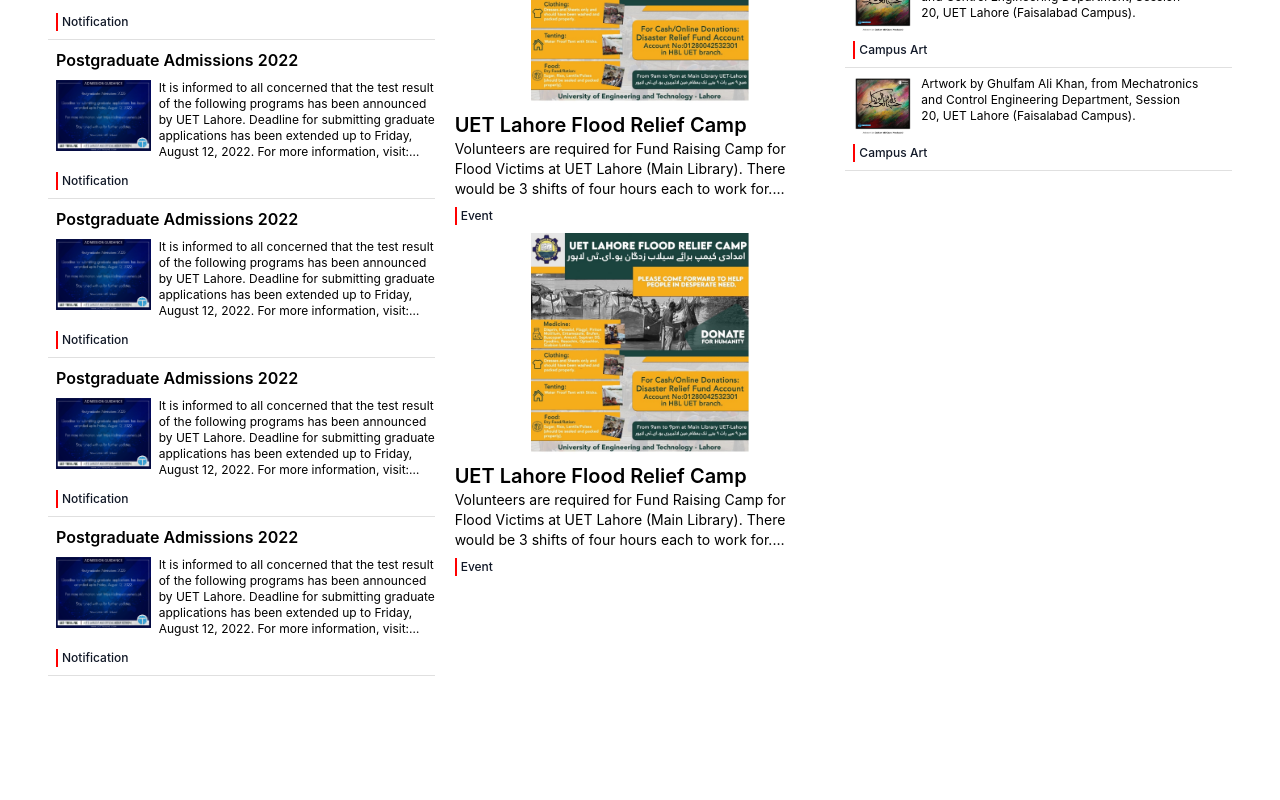
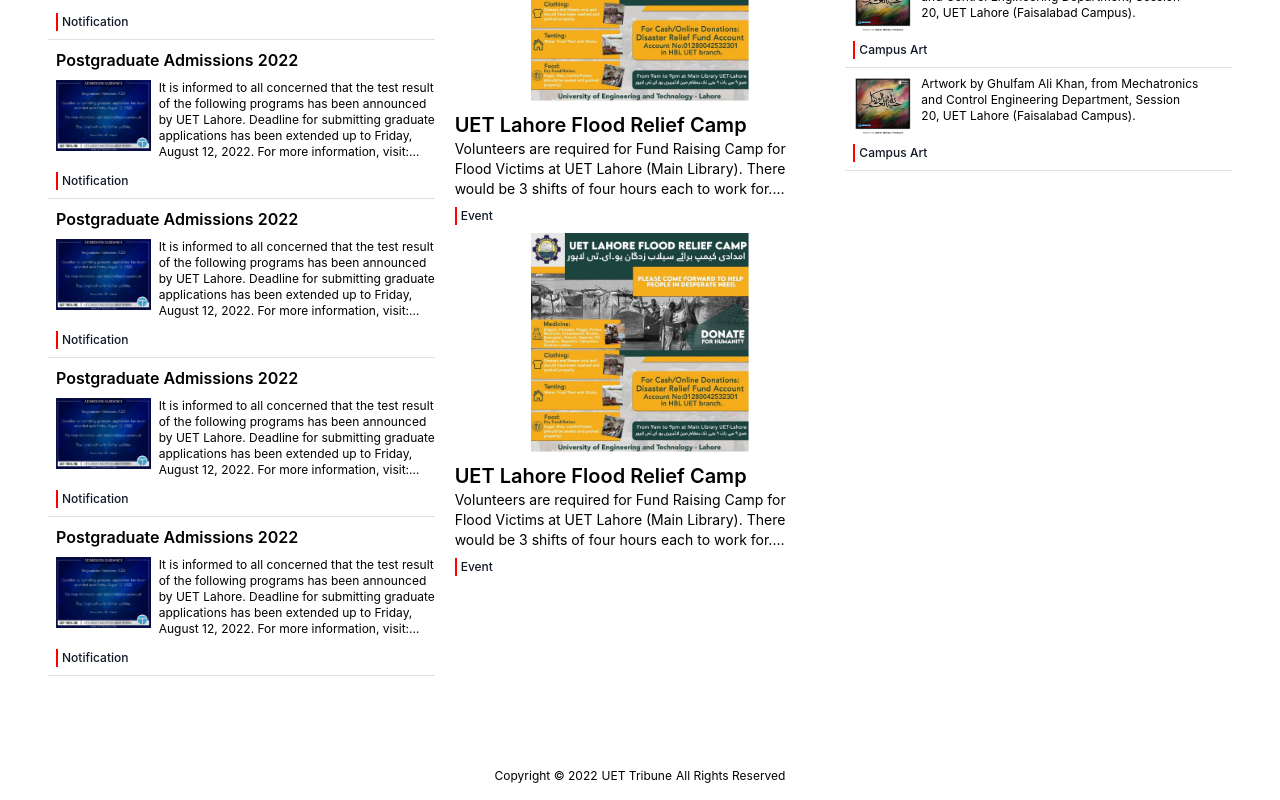
Before and after one commit to alinaqikhan/tribune, a Next.js app: page / in a window 1280 px wide. Shown: the part 728-1528 px from the top of the page. Before the commit the page ends 1480 px from the top, so only its background shows below. Built offline with nearby package versions, Linux system fonts and the light colour scheme.

Commit message:
Added footer markup

```diff
--- a/components/home/stories/stories.js
+++ b/components/home/stories/stories.js
@@ -3,7 +3,7 @@ import Image from 'next/image';
 
 const Stories = props => {
   return (
-    <section className="h-96 w-full">
+    <section className="w-full">
       <h2 className="stories-top-border m-2 font-bold text-gray-900 text-xl pt-1 md:text-center">
         Stories
       </h2>
--- /dev/null
+++ b/components/layouts/footer.js
@@ -0,0 +1,11 @@
+const Footer = props => {
+    return (
+        <div className="flex p-4 text-xs items-center justify-center">
+            <p>Copyright &copy; {new Date().getFullYear()}</p>
+            <p className="px-1">UET Tribune</p>
+            <p>All Rights Reserved</p>
+        </div>
+    );
+};
+
+export default Footer;
--- a/components/layouts/layout.js
+++ b/components/layouts/layout.js
@@ -1,3 +1,4 @@
+import Footer from './footer';
 import NavigationBar from './navigation-bar';
 
 const Layout = props => {
@@ -10,7 +11,7 @@ const Layout = props => {
             {props.children}
         </main>
         <footer>
-
+            <Footer />
         </footer>
         </>
     );
```
